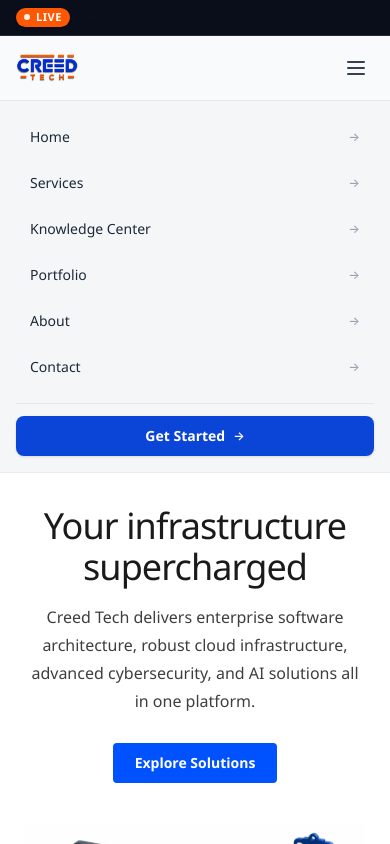
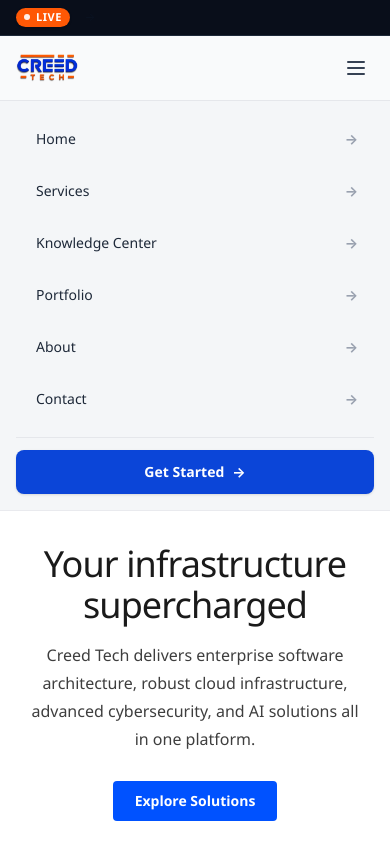
Before and after one commit to tariq200380/enterprise-app, a Next.js app: page / in a window 390 px wide. Both pictures are taken after a click on the label "Toggle mobile menu". Shown: the top 844 px of the page. Built offline with nearby package versions, Linux system fonts and the light colour scheme.

Commit message:
feat: make mobile drawer hover animations high-contrast with crisp white card, vibrant blue accent border, and animated sliding arrow

```diff
--- a/src/components/Navbar.tsx
+++ b/src/components/Navbar.tsx
@@ -68,59 +68,59 @@ export default function Navbar() {
       <div className="grid grid-rows-[0fr] peer-checked:grid-rows-[1fr] opacity-0 peer-checked:opacity-100 transition-all duration-300 ease-in-out md:hidden w-full bg-[#F4F6F8] border-t border-transparent peer-checked:border-gray-200 overflow-hidden">
         <div className="overflow-hidden min-h-0">
           <div className="px-4 py-4 max-h-[80vh] overflow-y-auto">
-            <ul className="flex flex-col space-y-1.5 mb-4">
+            <ul className="flex flex-col space-y-2 mb-4">
               <li>
                 <Link
                   href="/"
-                  className="group flex items-center justify-between px-3.5 py-2.5 rounded-lg text-sm font-medium text-gray-800 hover:bg-[#EAEFF6] hover:text-[#0052FF] hover:translate-x-2 transition-all duration-200 ease-out"
+                  className="group flex items-center justify-between px-4 py-3 rounded-lg text-sm font-medium text-gray-800 border-l-4 border-transparent hover:border-[#0B45D8] hover:bg-white hover:text-[#0B45D8] hover:shadow-md hover:translate-x-2 active:bg-blue-50 active:scale-[0.99] transition-all duration-200 ease-out"
                 >
-                  <span className="group-hover:font-semibold transition-all duration-200">Home</span>
-                  <span className="text-xs text-gray-400 group-hover:text-[#0052FF] group-hover:translate-x-1.5 transition-all duration-200">&rarr;</span>
+                  <span className="transition-all duration-200 group-hover:font-semibold">Home</span>
+                  <span className="text-sm font-bold text-gray-400 group-hover:text-[#0B45D8] group-hover:translate-x-2 transition-all duration-200">&rarr;</span>
                 </Link>
               </li>
               <li>
                 <Link
                   href="/services"
-                  className="group flex items-center justify-between px-3.5 py-2.5 rounded-lg text-sm font-medium text-gray-800 hover:bg-[#EAEFF6] hover:text-[#0052FF] hover:translate-x-2 transition-all duration-200 ease-out"
+                  className="group flex items-center justify-between px-4 py-3 rounded-lg text-sm font-medium text-gray-800 border-l-4 border-transparent hover:border-[#0B45D8] hover:bg-white hover:text-[#0B45D8] hover:shadow-md hover:translate-x-2 active:bg-blue-50 active:scale-[0.99] transition-all duration-200 ease-out"
                 >
-                  <span className="group-hover:font-semibold transition-all duration-200">Services</span>
-                  <span className="text-xs text-gray-400 group-hover:text-[#0052FF] group-hover:translate-x-1.5 transition-all duration-200">&rarr;</span>
+                  <span className="transition-all duration-200 group-hover:font-semibold">Services</span>
+                  <span className="text-sm font-bold text-gray-400 group-hover:text-[#0B45D8] group-hover:translate-x-2 transition-all duration-200">&rarr;</span>
                 </Link>
               </li>
               <li>
                 <Link
                   href="/knowledge-center"
-                  className="group flex items-center justify-between px-3.5 py-2.5 rounded-lg text-sm font-medium text-gray-800 hover:bg-[#EAEFF6] hover:text-[#0052FF] hover:translate-x-2 transition-all duration-200 ease-out"
+                  className="group flex items-center justify-between px-4 py-3 rounded-lg text-sm font-medium text-gray-800 border-l-4 border-transparent hover:border-[#0B45D8] hover:bg-white hover:text-[#0B45D8] hover:shadow-md hover:translate-x-2 active:bg-blue-50 active:scale-[0.99] transition-all duration-200 ease-out"
                 >
-                  <span className="group-hover:font-semibold transition-all duration-200">Knowledge Center</span>
-                  <span className="text-xs text-gray-400 group-hover:text-[#0052FF] group-hover:translate-x-1.5 transition-all duration-200">&rarr;</span>
+                  <span className="transition-all duration-200 group-hover:font-semibold">Knowledge Center</span>
+                  <span className="text-sm font-bold text-gray-400 group-hover:text-[#0B45D8] group-hover:translate-x-2 transition-all duration-200">&rarr;</span>
                 </Link>
               </li>
               <li>
                 <Link
                   href="/portfolio"
-                  className="group flex items-center justify-between px-3.5 py-2.5 rounded-lg text-sm font-medium text-gray-800 hover:bg-[#EAEFF6] hover:text-[#0052FF] hover:translate-x-2 transition-all duration-200 ease-out"
+                  className="group flex items-center justify-between px-4 py-3 rounded-lg text-sm font-medium text-gray-800 border-l-4 border-transparent hover:border-[#0B45D8] hover:bg-white hover:text-[#0B45D8] hover:shadow-md hover:translate-x-2 active:bg-blue-50 active:scale-[0.99] transition-all duration-200 ease-out"
                 >
-                  <span className="group-hover:font-semibold transition-all duration-200">Portfolio</span>
-                  <span className="text-xs text-gray-400 group-hover:text-[#0052FF] group-hover:translate-x-1.5 transition-all duration-200">&rarr;</span>
+                  <span className="transition-all duration-200 group-hover:font-semibold">Portfolio</span>
+                  <span className="text-sm font-bold text-gray-400 group-hover:text-[#0B45D8] group-hover:translate-x-2 transition-all duration-200">&rarr;</span>
                 </Link>
               </li>
               <li>
                 <Link
                   href="/about"
-                  className="group flex items-center justify-between px-3.5 py-2.5 rounded-lg text-sm font-medium text-gray-800 hover:bg-[#EAEFF6] hover:text-[#0052FF] hover:translate-x-2 transition-all duration-200 ease-out"
+                  className="group flex items-center justify-between px-4 py-3 rounded-lg text-sm font-medium text-gray-800 border-l-4 border-transparent hover:border-[#0B45D8] hover:bg-white hover:text-[#0B45D8] hover:shadow-md hover:translate-x-2 active:bg-blue-50 active:scale-[0.99] transition-all duration-200 ease-out"
                 >
-                  <span className="group-hover:font-semibold transition-all duration-200">About</span>
-                  <span className="text-xs text-gray-400 group-hover:text-[#0052FF] group-hover:translate-x-1.5 transition-all duration-200">&rarr;</span>
+                  <span className="transition-all duration-200 group-hover:font-semibold">About</span>
+                  <span className="text-sm font-bold text-gray-400 group-hover:text-[#0B45D8] group-hover:translate-x-2 transition-all duration-200">&rarr;</span>
                 </Link>
               </li>
               <li>
                 <Link
                   href="/contact"
-                  className="group flex items-center justify-between px-3.5 py-2.5 rounded-lg text-sm font-medium text-gray-800 hover:bg-[#EAEFF6] hover:text-[#0052FF] hover:translate-x-2 transition-all duration-200 ease-out"
+                  className="group flex items-center justify-between px-4 py-3 rounded-lg text-sm font-medium text-gray-800 border-l-4 border-transparent hover:border-[#0B45D8] hover:bg-white hover:text-[#0B45D8] hover:shadow-md hover:translate-x-2 active:bg-blue-50 active:scale-[0.99] transition-all duration-200 ease-out"
                 >
-                  <span className="group-hover:font-semibold transition-all duration-200">Contact</span>
-                  <span className="text-xs text-gray-400 group-hover:text-[#0052FF] group-hover:translate-x-1.5 transition-all duration-200">&rarr;</span>
+                  <span className="transition-all duration-200 group-hover:font-semibold">Contact</span>
+                  <span className="text-sm font-bold text-gray-400 group-hover:text-[#0B45D8] group-hover:translate-x-2 transition-all duration-200">&rarr;</span>
                 </Link>
               </li>
             </ul>
@@ -129,10 +129,10 @@ export default function Navbar() {
             <div className="pt-3 border-t border-gray-200">
               <Link
                 href="/contact"
-                className="group w-full flex items-center justify-center gap-2 bg-[#0B45D8] hover:bg-[#093bb8] hover:shadow-md hover:-translate-y-0.5 active:translate-y-0 active:scale-[0.99] text-white text-sm font-semibold py-2.5 px-4 rounded-lg shadow-sm transition-all duration-200 text-center"
+                className="group w-full flex items-center justify-center gap-2 bg-[#0B45D8] hover:bg-[#093bb8] hover:shadow-lg hover:scale-[1.02] active:scale-[0.98] text-white text-sm font-semibold py-3 px-4 rounded-lg shadow-sm transition-all duration-200 text-center"
               >
                 <span>Get Started</span>
-                <span className="text-xs group-hover:translate-x-1.5 transition-transform duration-200">&rarr;</span>
+                <span className="text-sm font-bold group-hover:translate-x-2 transition-transform duration-200">&rarr;</span>
               </Link>
             </div>
           </div>
```
